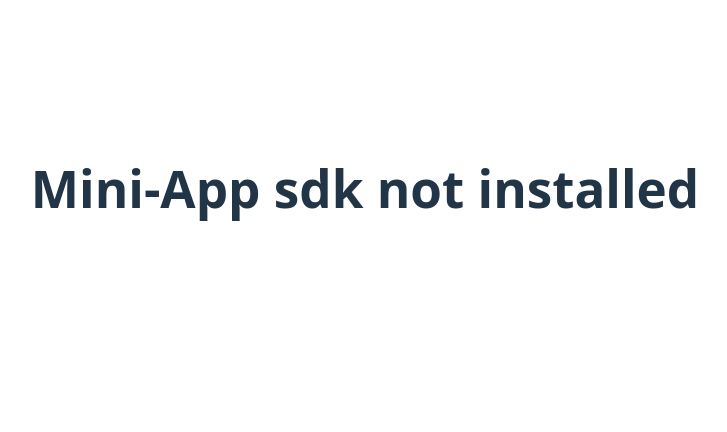
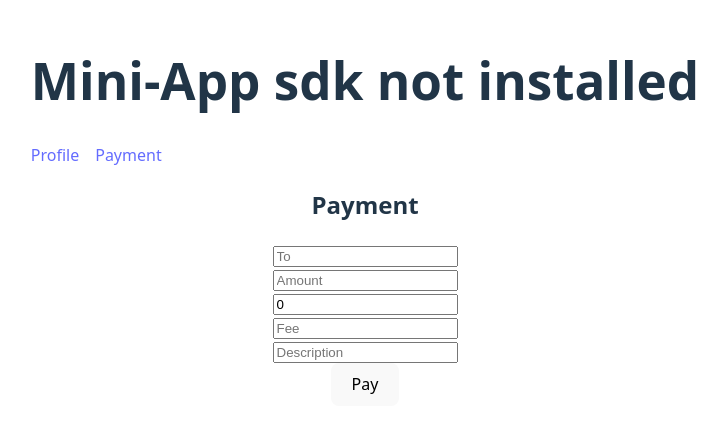
Before and after one commit to vicky0004/miniapp, a React (Vite) app: page /payment in a window 1280 px wide. Shown: the part 180-612 px from the top of the page, without its empty margins (275-1002 px from the left). Built offline with nearby package versions, Linux system fonts and the light colour scheme.

Commit message:
added payment and profile page

```diff
--- a/package.json
+++ b/package.json
@@ -11,7 +11,8 @@
   },
   "dependencies": {
     "react": "^19.1.0",
-    "react-dom": "^19.1.0"
+    "react-dom": "^19.1.0",
+    "react-router-dom": "^7.6.2"
   },
   "devDependencies": {
     "@eslint/js": "^9.25.0",
--- a/src/App.tsx
+++ b/src/App.tsx
@@ -1,18 +1,24 @@
-// import { callParentFunction } from './sdk/send-event';
 import './App.css';
+import { BrowserRouter as Router, Routes, Route, Link } from 'react-router-dom';
 import { useMiniKit } from './sdk/sdk-provider';
+import Profile from './pages/Profile';
+import Payment from './pages/Payment';
 
 function App() {
   const { isInstalled } = useMiniKit();
+
   return (
-    <>
-      <h1>Mini-App {isInstalled ? "  sdk installed":"sdk not installed"}</h1>
-      <div className="card">
-        {/* <button onClick={() => callParentFunction(JSON.stringify({ command: 'pay', paylod: 'open camera' }))}>
-
-        </button> */}
-      </div>
-    </>
+    <Router>
+      <h1>Mini-App {isInstalled ? "sdk installed" : "sdk not installed"}</h1>
+      <nav style={{ display: 'flex', gap: '1rem', marginBottom: '1rem' }}>
+        <Link to="/profile">Profile</Link>
+        <Link to="/payment">Payment</Link>
+      </nav>
+      <Routes>
+        <Route path="/profile" element={<Profile />} />
+        <Route path="/payment" element={<Payment />} />
+      </Routes>
+    </Router>
   );
 }
 
--- /dev/null
+++ b/src/pages/Payment.tsx
@@ -0,0 +1,56 @@
+import { useState } from 'react';
+import {MiniKit} from "../sdk/minikit";
+import { Tokens, Network } from "../sdk/payments";
+import { type PayCommandInput } from '../sdk/commands';
+function Payment() {
+  const [form, setForm] = useState({
+    to: '',
+    amount: '',
+    tip: '',
+    fee: '',
+    description: '',
+  });
+  const [status, setStatus] = useState('');
+
+  const handleChange = (e) => {
+    setForm({ ...form, [e.target.name]: e.target.value });
+  };
+
+  const handlePay = async () => {
+    const paymentPayload: PayCommandInput = {
+      to: form.to,
+      amount: parseFloat(form.amount),
+      tip: parseFloat(form.tip),
+      fee: parseFloat(form.fee),
+      network: Network.Kilt, // Assuming KILT is the default network
+      token_symbol: Tokens.KILT, // Assuming KILT is the default token
+      description: form.description,
+    };
+
+    try {
+      const result = await MiniKit.commandsAsync.pay(paymentPayload);
+      if (result.status === 'success') {
+        setStatus('✅ Payment successful!');
+      } else {
+        setStatus('❌ Payment failed!');
+      }
+    } catch (error) {
+      setStatus(`❌ ${error}`);
+    }
+  };
+
+  return (
+    <div>
+      <h2>Payment</h2>
+      <input name="to" placeholder="To" onChange={handleChange} type='text'/><br />
+      <input name="amount" placeholder="Amount" onChange={handleChange} type="number" /><br />
+      <input name="tip" placeholder="Tip" defaultValue={0} onChange={handleChange} type="number" /><br />
+      <input name="fee" placeholder="Fee" onChange={handleChange} type="number" /><br />
+      <input name="description" placeholder="Description" onChange={handleChange} /><br />
+      <button onClick={handlePay}>Pay</button>
+      <p >{status}</p>
+    </div>
+  );
+}
+
+export default Payment;
--- /dev/null
+++ b/src/pages/Profile.tsx
@@ -0,0 +1,11 @@
+function Profile() {
+  return (
+    <div>
+      <h2>Profile</h2>
+      <p><strong>Name:</strong> Vicky Kumar</p>
+      <p><strong>Email:</strong> vicky@example.com</p>
+    </div>
+  );
+}
+
+export default Profile;
--- a/src/sdk/commands.tsx
+++ b/src/sdk/commands.tsx
@@ -11,7 +11,7 @@ export type WebViewBasePayload = {
 };
 
 export type PayCommandInput = {
-  amount: string;
+  amount: number;
   to: string; // wallet Address or web3name
   tip: number;
   fee: number;
--- a/src/sdk/minikit.tsx
+++ b/src/sdk/minikit.tsx
@@ -214,24 +214,21 @@ export class MiniKit {
   }
 
   public static isInstalled(): boolean {
-    const isInstalled = MiniKit.isReady;
+
+    let isInstalled = MiniKit.isReady;
     if (!isInstalled) {
       console.error("MiniKit is not installed. Make sure you're running inside Sporran App");
+    }
+    if (typeof window === 'undefined') {
+      isInstalled = false;
+      console.error("'pay' command unavailable: window not defined");
+      return isInstalled;
     }
     return isInstalled;
   }
 
   public static commands = {
     pay: (payload: PayCommandInput): PayCommandPayload | null => {
-      if (typeof window === 'undefined') {
-        console.error("'pay' command unavailable: window not defined");
-        return null;
-      }
-
-      if (!MiniKit.isInstalled()) {
-        console.error("'pay' command unavailable: MiniKit not installed");
-        return null;
-      }
 
       // Validate payload
       if (!validatePaymentPayload(payload)) {
@@ -261,6 +258,11 @@ export class MiniKit {
     pay: async (
       payload: PayCommandInput,
     ): AsyncHandlerReturn<PayCommandPayload | null, MiniAppPaymentPayload> => {
+      if (!MiniKit.isInstalled()) {
+        console.error("'pay' command unavailable: MiniKit not installed");
+        return Promise.reject(new Error('MiniKit not installed'));
+      }
+
       try {
         return await MiniKit.awaitCommand(
           ResponseEvent.MiniAppPayment,
--- a/src/sdk/validation.tsx
+++ b/src/sdk/validation.tsx
@@ -1,7 +1,7 @@
 import { type PayCommandInput } from './commands';
 export const validatePaymentPayload = (payload: PayCommandInput): boolean => {
   if (
-    payload.token_symbol !== "KILT" && parseFloat(payload.amount) < 0.1
+    payload.token_symbol !== "KILT" && payload.amount < 0.1
   ) {
     console.error('USDC amount should be greater than $0.1');
     return false; // reject
```
Also changed, not shown: 1 other file (tests, documents, lock files or other folders).
